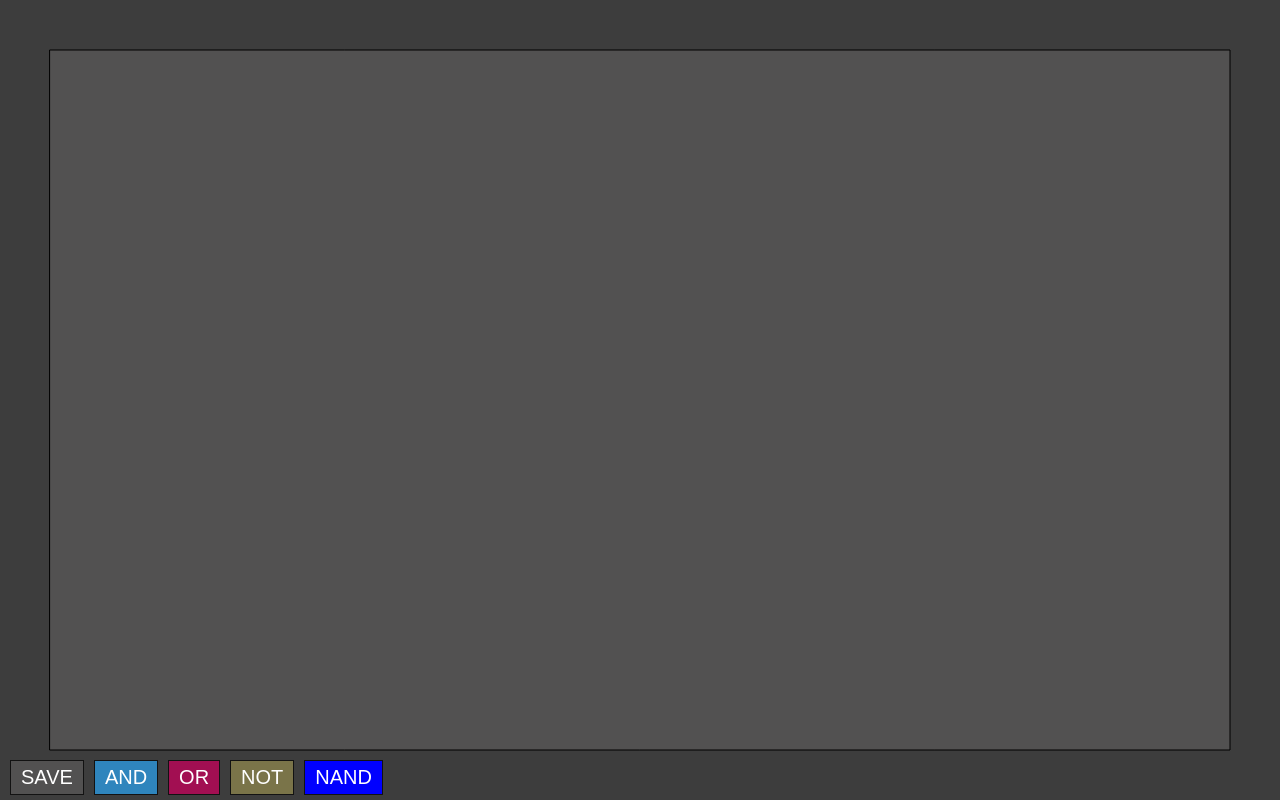
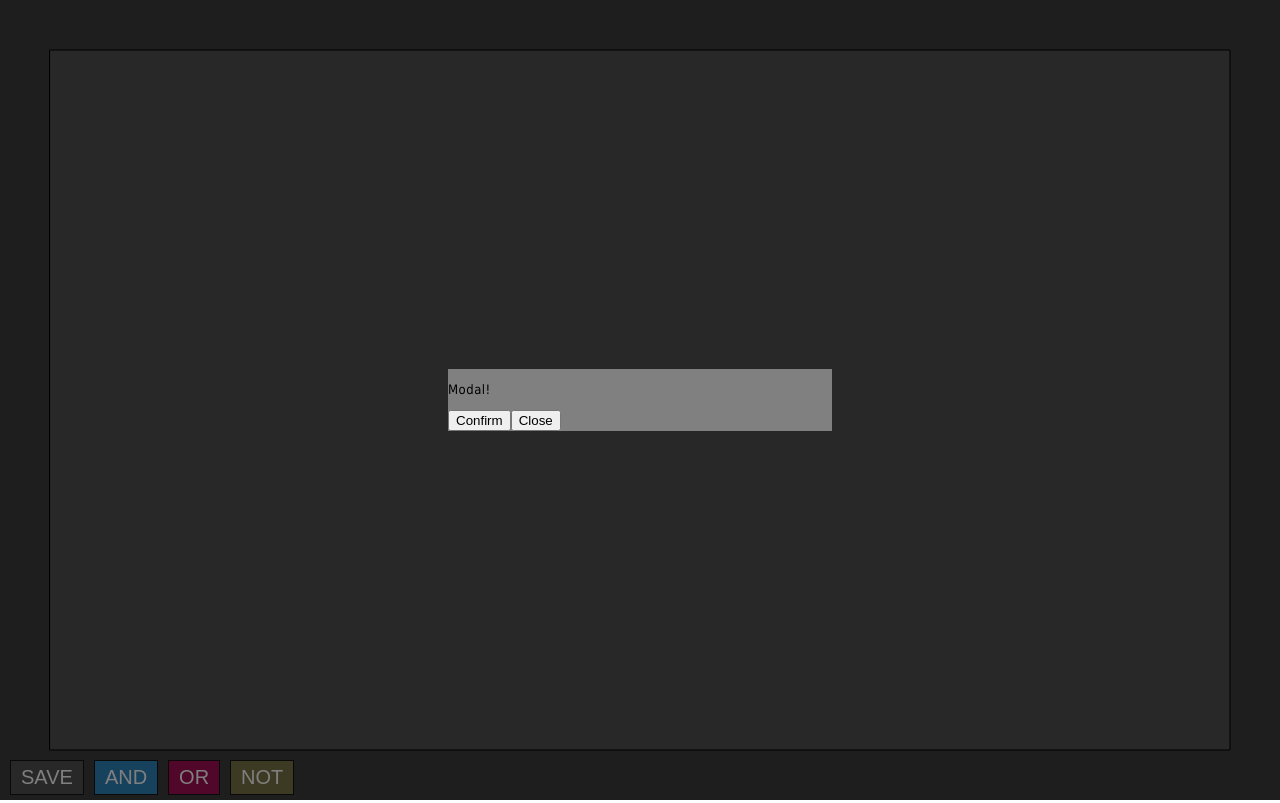
Before and after one commit to hasnainroopawalla/circuit-sim, a React app: page / in a window 1280 px wide. Both pictures are taken after a click on the button "SAVE". Built offline with nearby package versions, Linux system fonts and the light colour scheme.

Commit message:
initial modal

```diff
--- a/src/components/button.tsx
+++ b/src/components/button.tsx
@@ -27,7 +27,7 @@ type ButtonProps = {
 
 export const Button: React.FC<ButtonProps> = (props) => {
   const { text, onClick, color } = props;
-
+  console.log("button", text);
   return (
     <button style={styles(color).button} onClick={onClick}>
       {text}
--- /dev/null
+++ b/src/components/modal.tsx
@@ -0,0 +1,71 @@
+import React from "react";
+
+// .modal {
+//     position: fixed;
+//     top: 0;
+//     left: 0;
+//     width:100%;
+//     height: 100%;
+//     background: rgba(0, 0, 0, 0.6);
+//   }
+
+//   .modal-main {
+//     position:fixed;
+//     background: white;
+//     width: 80%;
+//     height: auto;
+//     top:50%;
+//     left:50%;
+//     transform: translate(-50%,-50%);
+//   }
+
+//   .display-block {
+//     display: block;
+//   }
+
+//   .display-none {
+//     display: none;
+//   }
+
+const styles = {
+  modal: {
+    position: "fixed",
+    top: "0",
+    left: "0",
+    width: "100%",
+    height: "100%",
+    background: "rgba(0, 0, 0, 0.5)",
+  },
+  modalMain: {
+    position: "fixed",
+    background: "grey",
+    width: "30%",
+    height: "auto",
+    top: "50%",
+    left: "50%",
+    transform: "translate(-50%,-50%)",
+  },
+} as const;
+
+type ModalProps = {
+  onConfirm: () => void;
+  onDismiss: () => void;
+};
+
+export const Modal: React.FC<ModalProps> = (props) => {
+  const { onDismiss, onConfirm } = props;
+
+  return (
+    <div style={styles.modal}>
+      <section style={styles.modalMain}>
+        <p>Modal!</p>
+        <button type="button" onClick={onConfirm}>
+          Confirm
+        </button>
+        <button type="button" onClick={onDismiss}>
+          Close
+        </button>
+      </section>
+    </div>
+  );
+};
--- a/src/components/toolbar.tsx
+++ b/src/components/toolbar.tsx
@@ -1,8 +1,9 @@
-import React from "react";
+import React, { useState } from "react";
 import { Button } from "./button";
 import { CORE_GATES } from "../simulator";
 import { EmitterEvent, emitter } from "../event-service";
 import { useEventListener } from "./use-event-listener";
+import { Modal } from "./modal";
 
 const styles = {
   toolbarContainer: {
@@ -18,16 +19,20 @@ const styles = {
   },
 } as const;
 
+// TODO: fix unnecessary re-renders
 export const Toolbar = () => {
   const data = useEventListener(EmitterEvent.CustomChipBlueprintGenerated);
 
+  const [showModal, setShowModal] = useState(false);
+  const onSaveButtonClick = () => {
+    setShowModal(true);
+    // emitter.emit(EmitterEvent.SaveCircuit);
+  };
+
   return (
+    <>
       <div className="toolbar-container" style={styles.toolbarContainer}>
-      <Button
-        text="SAVE"
-        color="#525151"
-        onClick={() => emitter.emit(EmitterEvent.SaveCircuit)}
-      />
+        <Button text="SAVE" color="#525151" onClick={onSaveButtonClick} />
         <Button
           text="AND"
           color={CORE_GATES["AND"].color}
@@ -62,5 +67,14 @@ export const Toolbar = () => {
           />
         )}
       </div>
+      {showModal && (
+        <Modal
+          onConfirm={() => {}}
+          onDismiss={() => {
+            setShowModal(false);
+          }}
+        />
+      )}
+    </>
   );
 };
```
Lines whose indentation alone changed are shown as unchanged.
